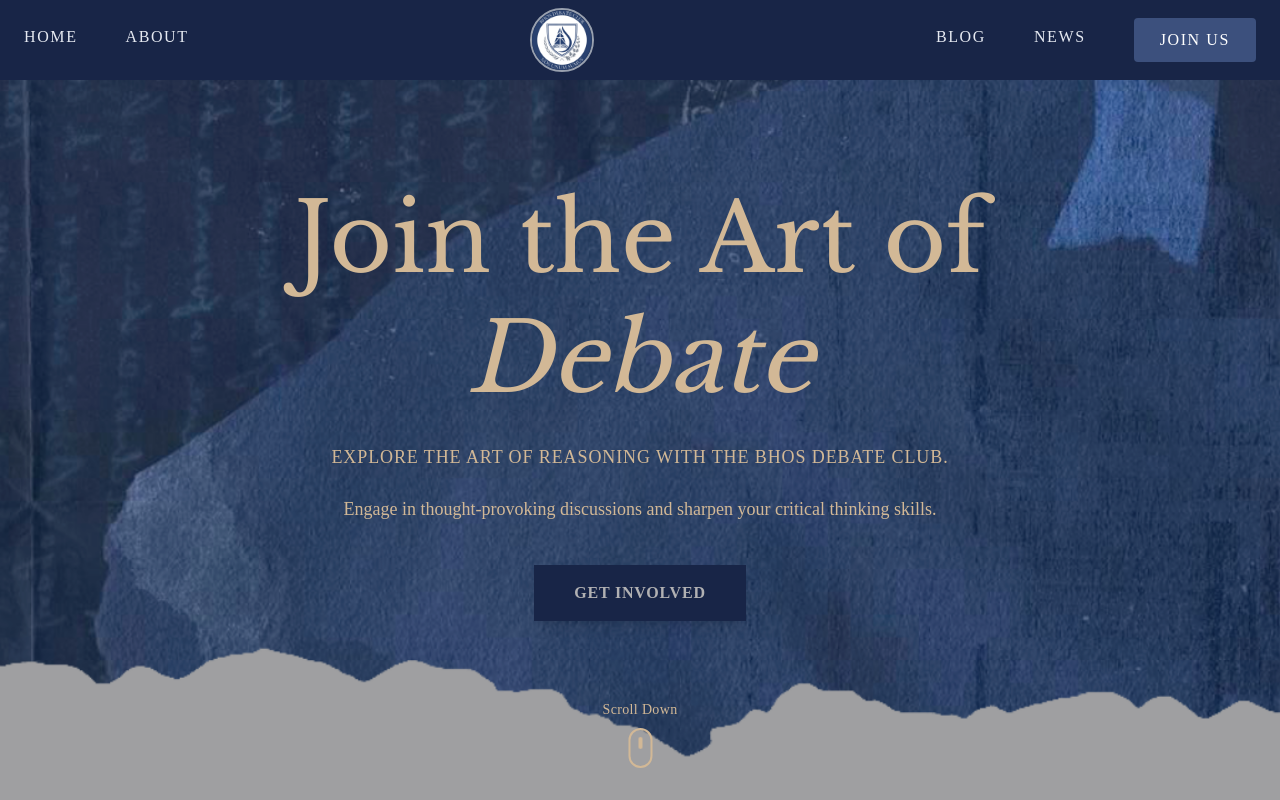
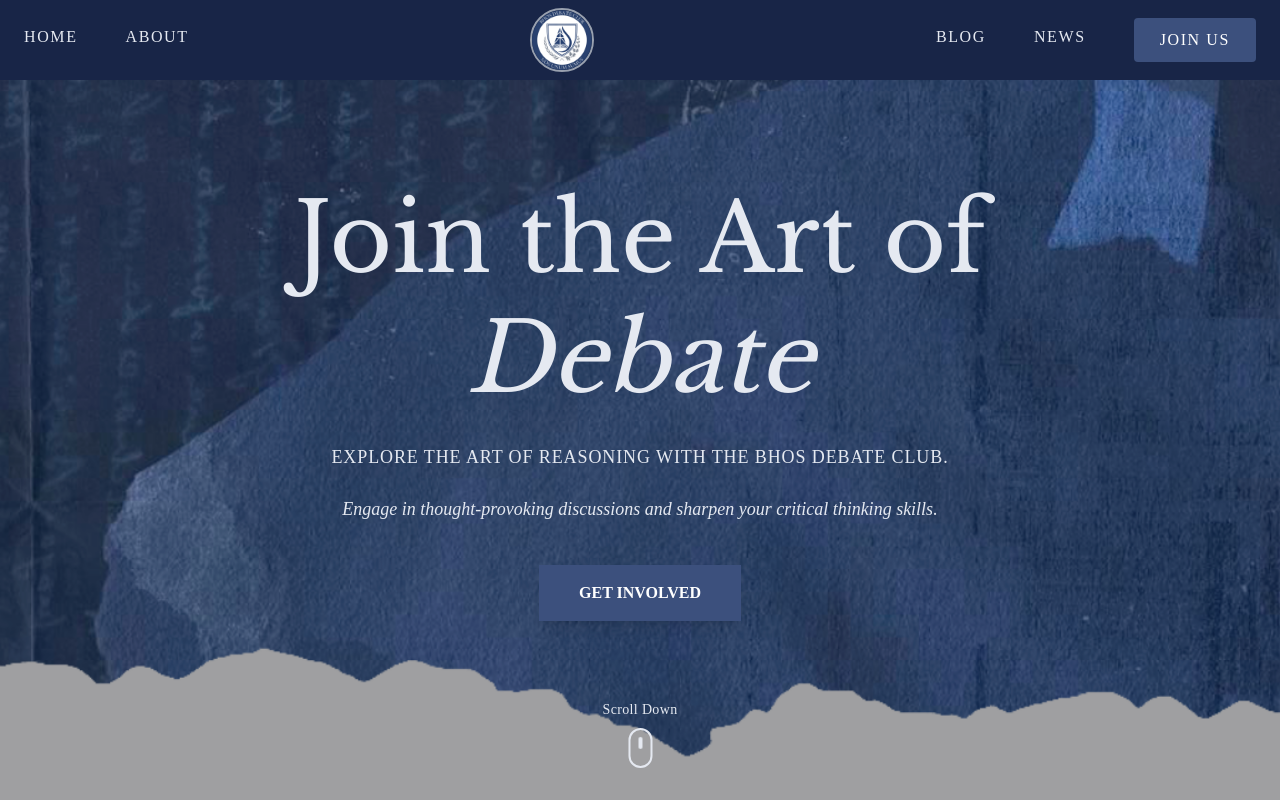
Before and after one commit to AfagRa/debate_new_version, a React (Vite) app: page / in a window 1280 px wide. Shown: the top 800 px of the page. Built offline with nearby package versions, Linux system fonts and the light colour scheme; a web font is replaced by a local one.

Commit message:
hero done

```diff
--- a/index.css
+++ b/index.css
@@ -54,7 +54,12 @@
   color: #fff;
 }
 
-.btn-light:hover {background: var(--color-primary-light);}
+.btn-light:hover {
+    background: var(--color-primary-light);
+    color: var(--color-dark-surface);
+    scale:1.05;
+    transition: all 0.4s ease-in-out;
+}
 
 
 /* ============================= */
@@ -83,6 +88,7 @@
     background: var(--color-primary-lighter);
     color: var(--color-primary);
     scale:1.05;
+    transition: all 0.4s ease-in-out;
 }
 
 
--- a/src/components/HomePageComponents/Hero.jsx
+++ b/src/components/HomePageComponents/Hero.jsx
@@ -11,19 +11,20 @@
       className="relative min-h-screen bg-center bg-cover flex items-center justify-center overflow-hidden"
       style={{ backgroundImage: `url(/img/bg_hero.png)` }}
     >
+      {/* Overlay for better text readability */}
       <div className="absolute inset-0 bg-black opacity-10" />
 
       {/* Hero Content */}
-      <div className="relative z-10 text-center px-6 max-w-5xl">
+      <div className="relative text-center px-6 max-w-5xl">
         <h1
-          className="font-baskerville text-[4rem] md:text-[5rem] lg:text-[6rem] text-[#D2B896] mb-6 leading-tight"
+          className="font-baskerville text-[4rem] md:text-[5rem] lg:text-[6rem] body-dark mb-6 leading-tight"
           data-aos="fade-down"
         >
           Join the Art of <span className="italic">Debate</span>
         </h1>
 
         <p
-          className="font-body text-[#D2B896] text-base md:text-lg tracking-wider uppercase mb-6"
+          className="font-body body-dark text-base md:text-lg tracking-wider uppercase mb-6"
           data-aos="fade-up"
           data-aos-delay="200"
           data-aos-duration="1000"
@@ -32,7 +33,7 @@
         </p>
 
         <p
-          className="font-body text-[#D2B896] text-base md:text-lg leading-relaxed mb-10 max-w-3xl mx-auto"
+          className="font-body body-dark text-base md:text-lg leading-relaxed italic mb-10 max-w-3xl mx-auto"
           data-aos="fade-up"
           data-aos-delay="400"
           data-aos-duration="1000"
@@ -42,10 +43,9 @@
 
         <button
           onClick={scrollToContact}
-          className="font-body px-10 py-4 text-[#b1b1b3] bg-[#182547]
-                     hover:bg-[#b1b1b3] hover:text-[#182547] cursor-pointer
-                     transition-all duration-300 font-semibold uppercase tracking-wider
-                     shadow-lg hover:shadow-xl transform hover:-translate-y-1"
+          className="btn-dark font-body px-10 py-4 cursor-pointer
+                     transition-all font-semibold uppercase
+                     shadow-lg hover:shadow-xl transform "
           data-aos="zoom-in"
           data-aos-delay="600"
           data-aos-duration="800"
@@ -62,9 +62,9 @@
         data-aos-duration="1000"
       >
         <div className="flex flex-col items-center">
-          <span className="font-body text-[#D2B896] text-sm mb-2 tracking-wide">Scroll Down</span>
-          <div className="w-6 h-10 border-2 border-[#D2B896] rounded-full flex justify-center">
-            <div className="w-1 h-3 bg-[#D2B896] rounded-full mt-2 animate-bounce"></div>
+          <span className="font-body body-dark text-sm mb-2 tracking-wide">Scroll Down</span>
+          <div className="w-6 h-10 border-2 rounded-full flex justify-center" style={{ borderColor: 'var(--dark-text)' }}>
+            <div className="w-1 h-3 rounded-full mt-2 animate-bounce" style={{ background: 'var(--dark-text)' }}></div>
           </div>
         </div>
       </div>
```
